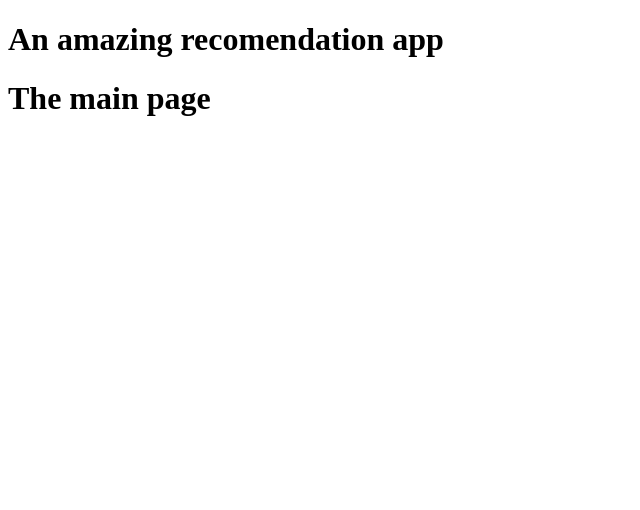
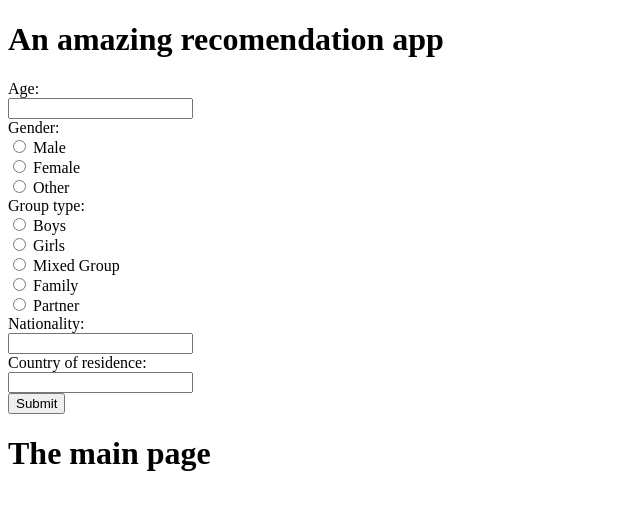
Before and after one commit to mpardalos/ichack18, a Flask app: page / in a window 1280 px wide. Shown: the top 510 px of the page, without its empty margins (0-640 px from the left). Run offline with Flask 2, Linux system fonts and the light colour scheme.

Commit message:
modified1-akshay

```diff
--- a/ichack18/templates/layout.html
+++ b/ichack18/templates/layout.html
@@ -1,7 +1,32 @@
 <!doctype html>
-<title>An amazing recomendation app</title>
+<title>An amazing recomendation site</title>
 <link rel="stylesheet" type="text/css" href="{{ url_for('static', filename='style.css') }}">
 <div class="page">
     <h1>An amazing recomendation app</h1>
-    {% block body %}{% endblock %}
+      <section>
+      <form>
+        Age:<br>
+        <input type="number" name="age" min="0"><br>
+        Gender:<br>
+        <input type="radio" name="gender" value="male"> Male<br>
+        <input type="radio" name="gender" value="female"> Female<br>
+        <input type="radio" name="gender" value="other"> Other<br>
+        Group type:<br>
+        <input type="radio" name="group" value="boys"> Boys<br>
+        <input type="radio" name="group" value="girls"> Girls<br>
+        <input type="radio" name="group" value="mixedgroup"> Mixed Group<br>
+        <input type="radio" name="group" value="family"> Family<br>
+        <input type="radio" name="group" value="partner"> Partner<br>
+        Nationality:<br>
+        <input type="text" name="nationality"><br>
+        Country of residence:<br>
+        <input type="text" name="country"><br>
+        <input type="submit" value="Submit">
+      </form>
+      </section>
+
+    {% block body %}
+
+
+    {% endblock %}
 </div>
```
